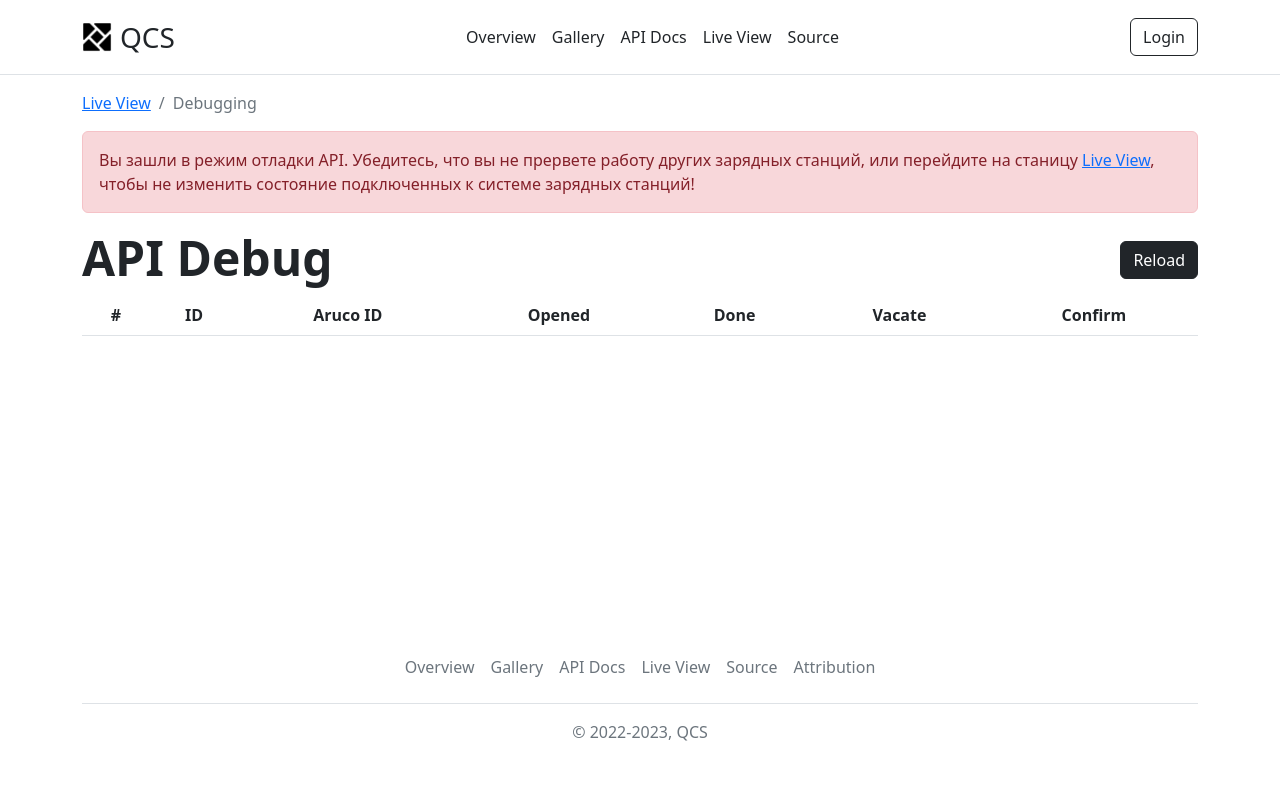
After one commit to qcs-charge/api, a Django app: page /debug/ in a window 1280 px wide. The commit adds this page. Run offline with Django 3.2, Linux system fonts and the light colour scheme; the visitor is signed in with stand-in values (Sample User, id 1); data that the repository does not hold is empty; parts of the project's set-up code (start-up, migrations or seed data) failed here and were passed over; some libraries are stand-ins or nearby versions.

Commit message:
add gallery, api_debug page

```diff
--- a/station_api/main/urls.py
+++ b/station_api/main/urls.py
@@ -5,11 +5,13 @@ from main import views
 urlpatterns = [
     path('', views.homepage, name='homepage'),
     path('attribution/', views.attribution, name='attribution'),
+    path('debug/', views.api_debug, name='api_debug'),
+    path('gallery/', views.gallery, name='gallery'),
     path('live/', views.live_view, name='live_view'),
     path('source/', views.source, name='source'),
 
+    path('api/', views.api_docs, name='api'),
+    path('api/flight/', views.api_flight, name='api_flight'),
+    path('api/station/', views.api_station, name='api_station'),
     path('docs/', views.api_docs, name='api_docs'),
-    path('api/', views.api_docs, name='api'),
-    path('api/station/', views.api_station, name='api_station'),
-    path('api/flight/', views.api_flight, name='api_flight'),
 ]
--- a/station_api/main/views.py
+++ b/station_api/main/views.py
@@ -1,3 +1,4 @@
+from django.contrib.admin.views.decorators import staff_member_required
 from django.http.response import HttpResponse
 from django.shortcuts import render, redirect, get_object_or_404
 from main.forms import QuestionForm
@@ -45,6 +46,41 @@ def live_view(request):
         request=request,
         template_name=template_name,
         context=context,
+    )
+
+
+@staff_member_required
+def api_debug(request):
+    template_name = 'main/api_debug.html'
+
+    f = request.GET.get('id')
+    status = request.GET.get('status')
+
+    if f and status and f.isdigit() and len(status) == 2 and status.isdigit():
+        station = get_object_or_404(Station, id=int(f))
+        a, b = map(int, status)
+        station.opened = bool(a)
+        station.done = bool(b)
+        station.save()
+        return HttpResponse(1)
+
+    context = {
+        'stations': Station.objects.all(),
+    }
+
+    return render(
+        request=request,
+        template_name=template_name,
+        context=context,
+    )
+
+
+def gallery(request):
+    template_name = 'main/gallery.html'
+
+    return render(
+        request=request,
+        template_name=template_name,
     )
 
 
--- a/station_api/templates/includes/footer.html
+++ b/station_api/templates/includes/footer.html
@@ -2,11 +2,12 @@
     <div class="py-3 my-4">
         <ul class="nav justify-content-center border-bottom pb-3 mb-3">
             <li class="nav-item"><a href="{% url 'homepage' %}" class="nav-link px-2 text-muted">Overview</a></li>
+            <li class="nav-item"><a href="{% url 'gallery' %}" class="nav-link px-2 text-muted">Gallery</a></li>
             <li class="nav-item"><a href="{% url 'api_docs' %}" class="nav-link px-2 text-muted">API Docs</a></li>
             <li class="nav-item"><a href="{% url 'live_view' %}" class="nav-link px-2 text-muted">Live View</a></li>
-            <li class="nav-item"><a href="{% url 'source' %}" target="_blank" class="nav-link px-2 text-muted">Source</a></li>
+            <li class="nav-item"><a href="{% url 'source' %}" class="nav-link px-2 text-muted" target="_blank">Source</a></li>
             <li class="nav-item"><a href="{% url 'attribution' %}" class="nav-link px-2 text-muted">Attribution</a></li>
         </ul>
-        <p class="text-center text-muted">© {% now 'Y' %}, QCS</p>
+        <p class="text-center text-muted">© 2022-{% now 'Y' %}, QCS</p>
     </div>
 </footer>
--- a/station_api/templates/includes/header.html
+++ b/station_api/templates/includes/header.html
@@ -3,6 +3,7 @@
 {% url 'api_docs' as api_docs_url %}
 {% url 'homepage' as homepage_url %}
 {% url 'live_view' as live_view_url %}
+{% url 'gallery' as gallery_url %}
 <header class="p-3 mb-3 border-bottom">
     <div class="container">
         <div class="d-flex flex-wrap align-items-center justify-content-center justify-content-lg-start">
@@ -13,6 +14,7 @@
 
             <ul class="nav col-12 col-lg-auto me-lg-auto mb-2 justify-content-center mb-md-0">
                 <li><a href="{{ homepage_url }}" class="nav-link px-2 {% if request.path == homepage_url %}link-secondary{% else %}link-dark{% endif %}">Overview</a></li>
+                <li><a href="{{ gallery_url }}" class="nav-link px-2 {% if request.path == gallery_url %}link-secondary{% else %}link-dark{% endif %}">Gallery</a></li>
                 <li><a href="{{ api_docs_url }}" class="nav-link px-2 {% if request.path == api_docs_url or request.path == api_url %}link-secondary{% else %}link-dark{% endif %}">API Docs</a></li>
                 <li><a href="{{ live_view_url }}" class="nav-link px-2 {% if request.path == live_view_url %}link-secondary{% else %}link-dark{% endif %}">Live View</a></li>
                 <li><a href="{% url 'source' %}" target="_blank" class="nav-link px-2 link-dark">Source</a></li>
--- /dev/null
+++ b/station_api/templates/main/api_debug.html
@@ -0,0 +1,87 @@
+{% extends 'includes/base.html' %}
+
+{% block content %}
+<div class="container">
+    <nav>
+        <ol class="breadcrumb">
+            <li class="breadcrumb-item"><a href="{% url 'live_view' %}">Live View</a></li>
+            <li class="breadcrumb-item active" aria-current="page">Debugging</li>
+        </ol>
+    </nav>
+
+    <div class="alert alert-danger">
+        Вы зашли в режим отладки API. Убедитесь, что вы не прервете работу других зарядных станций, или перейдите на станицу <a href="{% url 'live_view' %}">Live View</a>, чтобы не изменить состояние подключенных к системе зарядных станций!
+    </div>
+
+    <div class="d-flex justify-content-between align-items-end">
+        <h1 class="display-5 fw-bold">API Debug</h1>
+        <p><a onclick="window.location.reload();" class="btn btn-dark">Reload</a></p>
+    </div>
+
+    <table class="table text-center">
+        <thead style="font-weight: bold;">
+            <tr>
+                <td scope="col">#</td>
+                <td scope="col">ID</td>
+                <td scope="col">Aruco ID</td>
+                <td scope="col">Opened</td>
+                <td scope="col">Done</td>
+                <td scope="col">Vacate</td>
+                <td scope="col">Confirm</td>
+            </tr>
+        </thead>
+        <tbody>
+            {% for i in stations %}
+            <tr>
+                <td scope="row">{{ forloop.counter }}</td>
+
+                <td><code>{{ i.id }}</code></td>
+
+                <td><code>aruco_{{ i.aruco }}</code></td>
+
+                {% if i.opened %}
+                <td><input type="checkbox" id="opened{{ i.id }}" initial="1" checked></td>
+                {% else %}
+                <td><input type="checkbox" id="opened{{ i.id }}" initial="0"></td>
+                {% endif %}
+
+                {% if i.done %}
+                <td><input type="checkbox" id="done{{ i.id }}" initial="1" checked></td>
+                {% else %}
+                <td><input type="checkbox" id="done{{ i.id }}" initial="0"></td>
+                {% endif %}
+
+                {% if i.disabled %}
+                <td class="table-danger">✗</td>
+                {% else %}
+                <td class="table-success">✓</td>
+                {% endif %}
+
+                <td><button class="btn btn-sm btn-outline-dark" onclick="confirm('{{ i.id }}')">OK</button></td>
+            </tr>
+            {% endfor %}
+        </tbody>
+    </table>
+</div>
+
+<script>
+    function confirm(stId) {
+        opened = document.getElementById(`opened${stId}`);
+        done = document.getElementById(`done${stId}`);
+
+        code1 = +opened.checked;
+        code2 = +done.checked;
+
+        init1 = opened.getAttribute("initial");
+        init2 = done.getAttribute("initial");
+
+        if (code1 != init1 || code2 != init2) {
+            const Http = new XMLHttpRequest();
+            Http.open("GET", `?id=${stId}&status=${code1}${code2}`);
+            Http.send();
+            Http.onreadystatechange = (e) => window.location.reload();
+        }
+
+    }
+</script>
+{% endblock content %}
```
Also changed, not shown: station_api/templates/main/gallery.html (added, +26 -0 lines), station_api/templates/main/live_view.html (+9 -0 lines).
